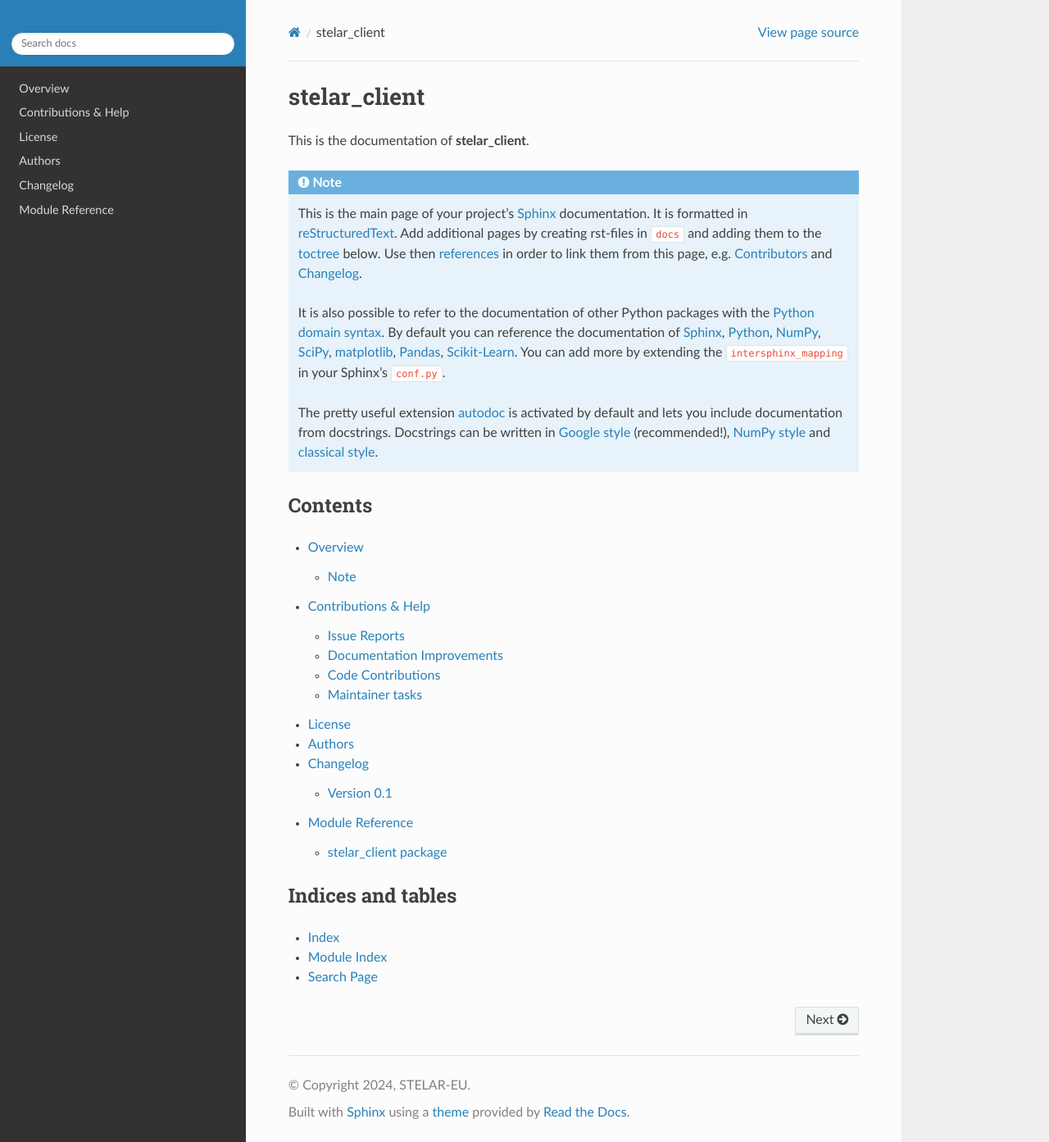
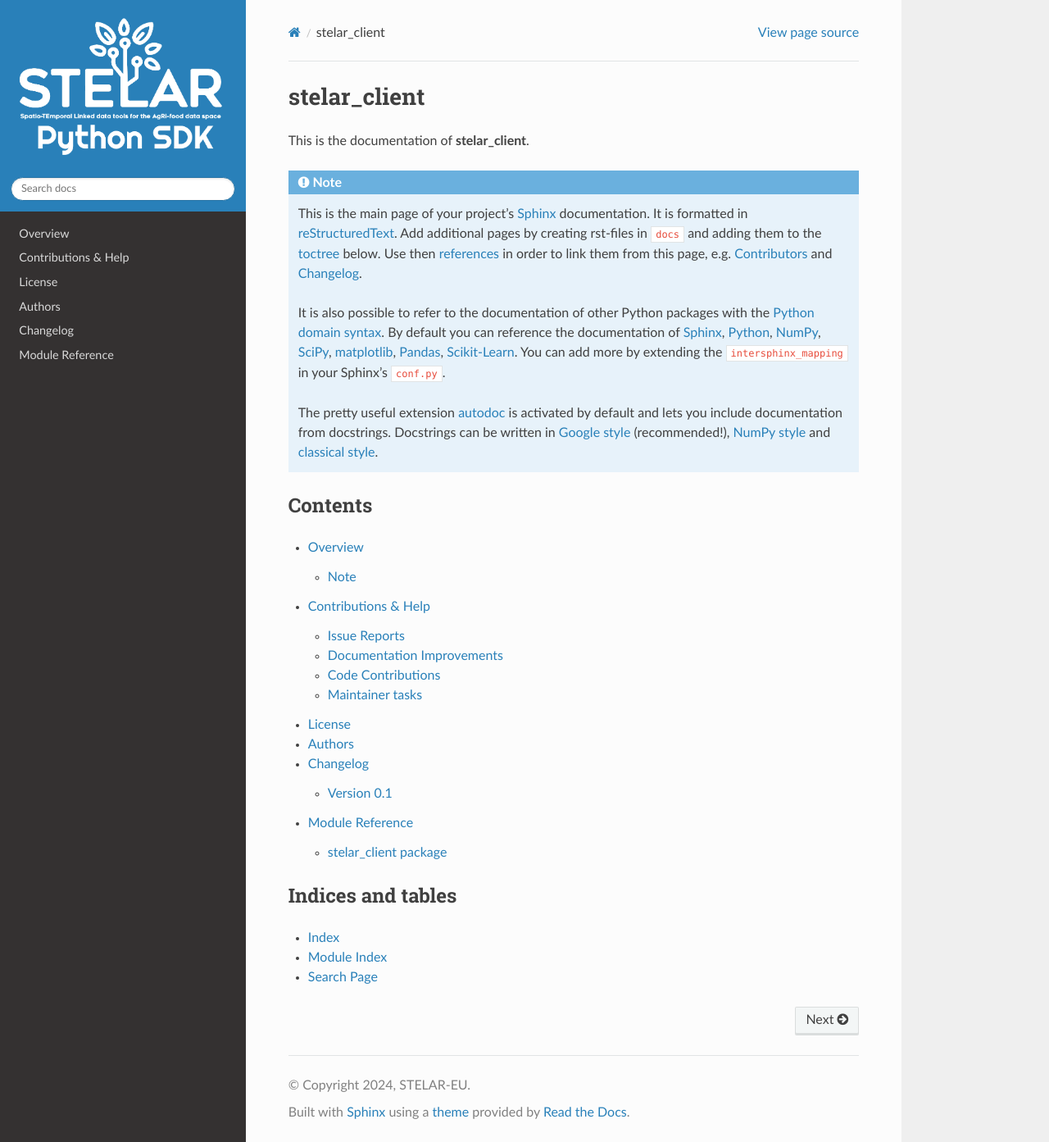
Before and after one commit to stelar-eu/stelar_client, a Sphinx documentation site: the page built from docs/index.rst, in a window 1280 px wide and 1393 px high. Shown: the whole window at 82% size. Built offline with Sphinx 7.4.7 and the Read the Docs theme 3.1.0, drawn with Linux system fonts in a browser that asks for light colours.

Commit message:
Update doc

```diff
--- a/docs/conf.py
+++ b/docs/conf.py
@@ -156,7 +156,7 @@ todo_emit_warnings = True
 # a list of builtin themes.
 html_theme = "sphinx_rtd_theme"
 html_static_path = ['_static']
-html_logo = "/source/logo.png"
+html_logo = "logo.png"
 
 # Theme options are theme-specific and customize the look and feel of a theme
 # further.  For a list of options available for each theme, see the
```
Also changed, not shown: docs/logo.png (renamed from docs/source/logo.png).
